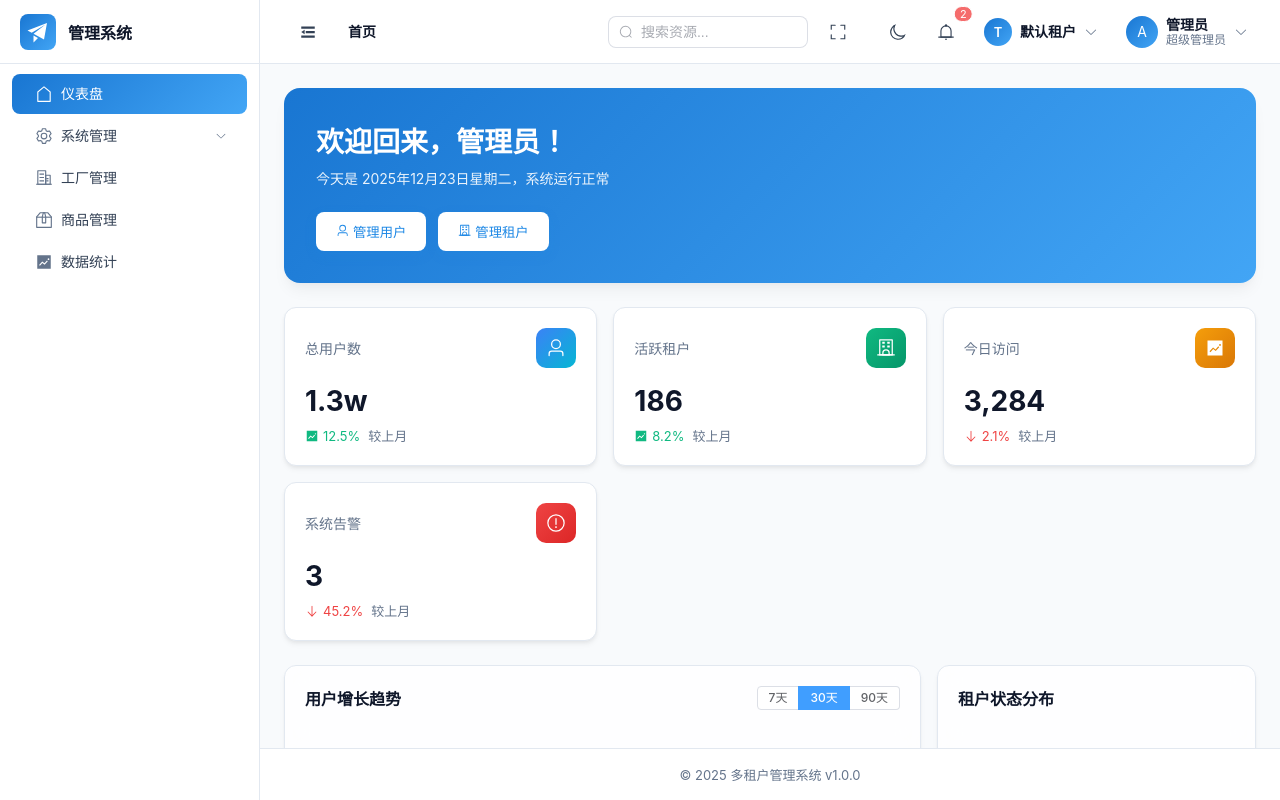
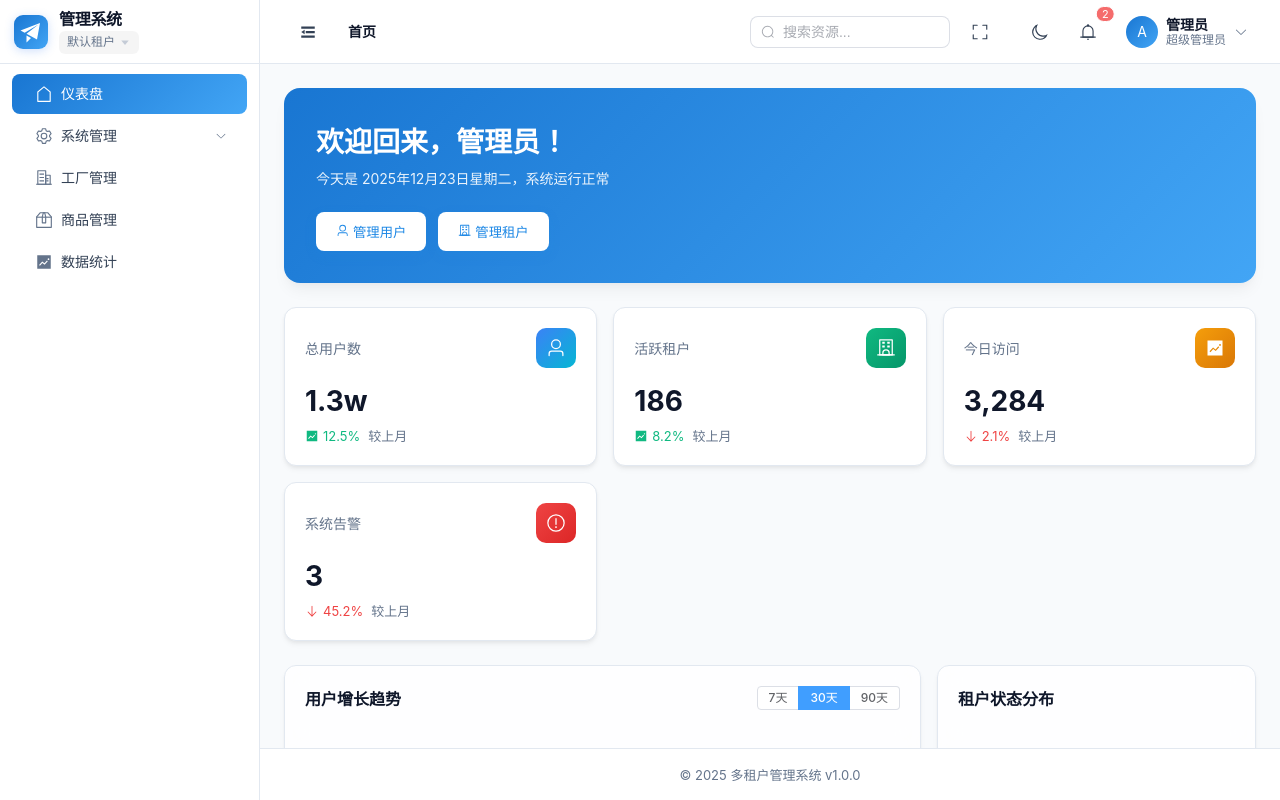
Before and after one commit to solate/admin, a Vue app in the folder frontend/: page / in a window 1280 px wide. Built offline with nearby package versions, Linux system fonts and the light colour scheme; sample sign-in values are in the browser's storage.

Commit message:
feat(租户): 实现租户信息在登录流程中的集成与展示
在登录响应中增加当前租户信息，并在前端界面展示
重构租户选择器为工作区下拉菜单样式
移除旧的租户切换逻辑，直接从登录响应获取租户信息

```diff
--- a/frontend/src/api/auth.ts
+++ b/frontend/src/api/auth.ts
@@ -44,6 +44,7 @@ export interface LoginResponse {
   refresh_token: string
   expires_in: number
   user: User
+  current_tenant?: TenantInfo
 }
 
 // 选择租户请求
--- a/frontend/src/utils/token.ts
+++ b/frontend/src/utils/token.ts
@@ -90,11 +90,13 @@ export function getTenantInfo(): TenantInfo | null {
  * 获取用户信息
  */
 export function getUserInfo() {
+  const tenantInfo = getTenantInfo()
   return {
     user_id: localStorage.getItem(USER_ID_KEY),
     email: localStorage.getItem(EMAIL_KEY),
     phone: localStorage.getItem(PHONE_KEY),
-    tenant_id: localStorage.getItem(TENANT_ID_KEY)
+    tenant_id: localStorage.getItem(TENANT_ID_KEY),
+    current_tenant: tenantInfo
   }
 }
 
--- a/frontend/src/views/Layout.vue
+++ b/frontend/src/views/Layout.vue
@@ -7,6 +7,8 @@
     >
       <!-- Logo区域 -->
       <div class="sidebar-header">
+        <!-- Logo + 系统名称 + 租户切换器（整体） -->
+        <el-dropdown trigger="click" placement="bottom-start" class="workspace-dropdown">
           <div class="logo-container" @click="goHome">
             <div class="logo-icon">
               <el-icon size="24">
@@ -14,9 +16,34 @@
               </el-icon>
             </div>
             <transition name="fade">
-            <span v-show="!isCollapse" class="logo-text">管理系统</span>
+              <div v-show="!isCollapse" class="workspace-info">
+                <div class="logo-text">管理系统</div>
+                <div class="tenant-selector">
+                  <span class="tenant-name">{{ currentTenantName }}</span>
+                  <el-icon class="tenant-arrow" :size="12">
+                    <CaretBottom />
+                  </el-icon>
+                </div>
+              </div>
             </transition>
           </div>
+          <template #dropdown>
+            <el-dropdown-menu class="workspace-menu">
+              <div class="workspace-list">
+                <div class="workspace-item active">
+                  <div class="workspace-avatar">
+                    <span class="avatar-text">{{ currentTenantName?.charAt(0) }}</span>
+                  </div>
+                  <div class="workspace-details">
+                    <div class="workspace-name">{{ currentTenantName }}</div>
+                    <div class="workspace-code">{{ currentTenantCode }}</div>
+                  </div>
+                  <el-icon class="check-icon"><Check /></el-icon>
+                </div>
+              </div>
+            </el-dropdown-menu>
+          </template>
+        </el-dropdown>
       </div>
 
 
@@ -136,48 +163,6 @@
             </el-badge>
           </el-tooltip>
 
-          <!-- 租户切换器 -->
-          <div class="tenant-selector-header">
-            <el-popover
-              :width="280"
-              trigger="click"
-              placement="bottom-end"
-            >
-              <template #reference>
-                <div class="tenant-current">
-                  <div class="tenant-avatar">
-                    T
-                  </div>
-                  <span class="tenant-name">{{ currentTenant }}</span>
-                  <el-icon class="dropdown-arrow" :size="14">
-                    <ArrowDown />
-                  </el-icon>
-                </div>
-              </template>
-              <div class="tenant-popover">
-                <div class="popover-header">
-                  <span class="popover-title">切换租户</span>
-                </div>
-                <div class="popover-list">
-                  <div
-                    v-for="tenant in tenants"
-                    :key="tenant.id"
-                    class="popover-item"
-                    :class="{ active: tenant.id === currentTenantId }"
-                    @click="switchTenant(tenant)"
-                  >
-                    <div class="item-info">
-                      <div class="item-name">{{ tenant.name }}</div>
-                      <div class="item-desc">{{ tenant.description }}</div>
-                    </div>
-                    <span class="item-status" :class="tenant.status">
-                      {{ tenant.statusText }}
-                    </span>
-                  </div>
-                </div>
-              </div>
-            </el-popover>
-          </div>
 
           <!-- 用户信息下拉菜单 -->
           <el-dropdown @command="handleUserCommand" class="user-dropdown">
@@ -274,13 +259,9 @@ const isMobile = ref(window.innerWidth < 768)
 const sidebarWidth = 260
 const sidebarCollapsedWidth = 72
 
-const currentTenantId = ref(1)
-const currentTenant = ref('默认租户')
-const tenants = ref([
-  { id: 1, name: '默认租户', description: '主租户账号', status: 'online', statusText: '运行中' },
-  { id: 2, name: '测试租户', description: '测试环境', status: 'warning', statusText: '维护中' },
-  { id: 3, name: '开发租户', description: '开发环境', status: 'offline', statusText: '已停用' }
-])
+// 从 token 中获取租户信息
+const currentTenantCode = ref(userInfo?.current_tenant?.tenant_code || 'default')
+const currentTenantName = ref(userInfo?.current_tenant?.tenant_name || '默认租户')
 
 const unreadCount = computed(() => notifications.value.filter(n => !n.read).length)
 
@@ -359,12 +340,6 @@ function markAsRead(item: any) {
   item.read = true
 }
 
-function switchTenant(tenant: any) {
-  currentTenantId.value = tenant.id
-  currentTenant.value = tenant.name
-  ElMessage.success(`已切换到租户：${tenant.name}`)
-}
-
 async function handleUserCommand(command: string) {
   switch (command) {
     case 'profile':
@@ -424,36 +399,96 @@ onUnmounted(() => {
 
     .sidebar-header {
       height: var(--header-height);
+      padding: 0 14px;
+      border-bottom: 1px solid var(--border-base);
+      background: var(--bg-white);
+
+      .workspace-dropdown {
+        width: 100%;
+        height: 100%;
+
+        :deep(.el-dropdown-link) {
           display: flex;
           align-items: center;
-      padding: 0 20px;
-      border-bottom: 1px solid var(--border-base);
+          width: 100%;
+          height: 100%;
+        }
+      }
 
       .logo-container {
         display: flex;
         align-items: center;
-        gap: 12px;
+        gap: 11px;
         cursor: pointer;
         width: 100%;
+        height: 100%;
+        padding: 12px 0;
+        transition: var(--transition-base);
 
         .logo-icon {
-          width: 36px;
-          height: 36px;
+          width: 34px;
+          height: 34px;
           display: flex;
           align-items: center;
           justify-content: center;
           background: var(--gradient-primary);
-          border-radius: var(--border-radius);
+          border-radius: 9px;
           color: white;
           flex-shrink: 0;
+          box-shadow: 0 2px 10px rgba(66, 133, 244, 0.25);
         }
 
+        .workspace-info {
+          display: flex;
+          flex-direction: column;
+          gap: 1px;
+          flex: 1;
+          min-width: 0;
+
           .logo-text {
-          flex: 1;
             font-size: 16px;
             font-weight: 600;
             color: var(--text-primary);
             white-space: nowrap;
+            line-height: 1.3;
+            letter-spacing: -0.3px;
+          }
+
+          .tenant-selector {
+            display: inline-flex;
+            align-items: center;
+            gap: 4px;
+            padding: 3px 8px;
+            background: rgba(0, 0, 0, 0.04);
+            border-radius: 6px;
+            align-self: flex-start;
+            transition: var(--transition-base);
+            cursor: pointer;
+
+            .tenant-name {
+              font-size: 12px;
+              font-weight: 400;
+              color: var(--text-secondary);
+              white-space: nowrap;
+              line-height: 1.4;
+            }
+
+            .tenant-arrow {
+              color: var(--text-placeholder);
+              opacity: 0.5;
+              transition: var(--transition-base);
+              flex-shrink: 0;
+            }
+
+            &:hover {
+              background: rgba(0, 0, 0, 0.06);
+
+              .tenant-arrow {
+                opacity: 0.8;
+                color: var(--text-secondary);
+              }
+            }
+          }
         }
       }
     }
@@ -521,52 +556,6 @@ onUnmounted(() => {
         display: flex;
         align-items: center;
         gap: 12px;
-
-        .tenant-selector-header {
-          .tenant-current {
-            display: flex;
-            align-items: center;
-            gap: 8px;
-            padding: 4px 8px;
-            border-radius: var(--border-radius);
-            cursor: pointer;
-            transition: var(--transition-base);
-
-            .tenant-avatar {
-              width: 28px;
-              height: 28px;
-              display: flex;
-              align-items: center;
-              justify-content: center;
-              background: var(--gradient-primary);
-              border-radius: 50%;
-              color: white;
-              font-size: 13px;
-              font-weight: 600;
-            }
-
-            .tenant-name {
-              font-size: 14px;
-              font-weight: 600;
-              color: var(--text-primary);
-              line-height: 1;
-            }
-
-            .dropdown-arrow {
-              font-size: 14px;
-              color: var(--text-secondary);
-              transition: transform 0.3s;
-            }
-
-            &:hover {
-              background: var(--bg-light);
-
-              .dropdown-arrow {
-                transform: rotate(180deg);
-              }
-            }
-          }
-        }
 
         .search-box .search-input {
           width: 200px;
@@ -665,89 +654,6 @@ onUnmounted(() => {
   }
 }
 
-// 租户选择弹出框样式
-.tenant-popover {
-  .popover-header {
-    padding: 12px 0;
-    border-bottom: 1px solid var(--border-base);
-    margin-bottom: 8px;
-
-    .popover-title {
-      font-size: 14px;
-      font-weight: 600;
-      color: var(--text-primary);
-    }
-  }
-
-  .popover-list {
-    display: flex;
-    flex-direction: column;
-    gap: 4px;
-
-    .popover-item {
-      display: flex;
-      align-items: center;
-      justify-content: space-between;
-      padding: 10px 12px;
-      border-radius: 6px;
-      cursor: pointer;
-      transition: var(--transition-base);
-
-      .item-info {
-        flex: 1;
-
-        .item-name {
-          font-size: 14px;
-          font-weight: 500;
-          color: var(--text-primary);
-          line-height: 1.4;
-        }
-
-        .item-desc {
-          font-size: 12px;
-          color: var(--text-secondary);
-          margin-top: 2px;
-        }
-      }
-
-      .item-status {
-        font-size: 12px;
-        padding: 2px 8px;
-        border-radius: 4px;
-
-        &.online {
-          color: #67c23a;
-          background: rgba(103, 194, 58, 0.1);
-        }
-
-        &.warning {
-          color: #e6a23c;
-          background: rgba(230, 162, 60, 0.1);
-        }
-
-        &.offline {
-          color: #909399;
-          background: rgba(144, 147, 153, 0.1);
-        }
-      }
-
-      &:hover {
-        background: var(--bg-light);
-      }
-
-      &.active {
-        background: var(--bg-light);
-        border-radius: 6px;
-
-        .item-name {
-          color: var(--primary-color);
-          font-weight: 600;
-        }
-      }
-    }
-  }
-}
-
 .notification-list {
   display: flex;
   flex-direction: column;
@@ -800,6 +706,104 @@ onUnmounted(() => {
   opacity: 0;
 }
 
+// 工作区切换下拉菜单样式
+.workspace-menu {
+  padding: 6px;
+  min-width: 240px;
+  border: 1px solid var(--border-base);
+  box-shadow: 0 4px 20px rgba(0, 0, 0, 0.08);
+  border-radius: 10px;
+  overflow: hidden;
+
+  :deep(.el-dropdown-menu__item) {
+    padding: 0;
+  }
+
+  .workspace-list {
+    display: flex;
+    flex-direction: column;
+    gap: 2px;
+
+    .workspace-item {
+      display: flex;
+      align-items: center;
+      gap: 10px;
+      padding: 8px 10px;
+      border-radius: 6px;
+      cursor: pointer;
+      transition: var(--transition-base);
+
+      &:hover {
+        background: var(--bg-light);
+      }
+
+      &.active {
+        background: rgba(66, 133, 244, 0.06);
+
+        .workspace-avatar {
+          background: var(--gradient-primary);
+          color: white;
+          box-shadow: 0 2px 8px rgba(66, 133, 244, 0.3);
+        }
+
+        .workspace-name {
+          color: var(--primary-color);
+        }
+      }
+
+      .workspace-avatar {
+        width: 32px;
+        height: 32px;
+        display: flex;
+        align-items: center;
+        justify-content: center;
+        background: var(--bg-light);
+        border-radius: 6px;
+        color: var(--text-secondary);
+        font-size: 14px;
+        font-weight: 600;
+        transition: var(--transition-base);
+        flex-shrink: 0;
+
+        .avatar-text {
+          text-transform: uppercase;
+        }
+      }
+
+      .workspace-details {
+        flex: 1;
+        min-width: 0;
+
+        .workspace-name {
+          font-size: 14px;
+          font-weight: 500;
+          color: var(--text-primary);
+          line-height: 1.3;
+          margin-bottom: 1px;
+        }
+
+        .workspace-code {
+          font-size: 12px;
+          color: var(--text-placeholder);
+          font-weight: 400;
+          text-transform: lowercase;
+        }
+      }
+
+      .check-icon {
+        color: var(--primary-color);
+        font-size: 14px;
+        opacity: 0;
+        transition: var(--transition-base);
+      }
+
+      &.active .check-icon {
+        opacity: 1;
+      }
+    }
+  }
+}
+
 @media (max-width: 768px) {
   .admin-layout {
     .sidebar {
@@ -823,16 +827,6 @@ onUnmounted(() => {
         .header-right {
           gap: 8px;
 
-          .tenant-selector-header {
-            .tenant-current {
-              padding: 4px 8px;
-
-              .tenant-name {
-                font-size: 12px;
-              }
-            }
-          }
-
           .search-box {
             display: none;
           }
```
Also changed, not shown: frontend/src/views/Login.vue (+1 -6 lines), 2 other files (tests, documents, lock files or other folders). Lines whose indentation alone changed are shown as unchanged.
